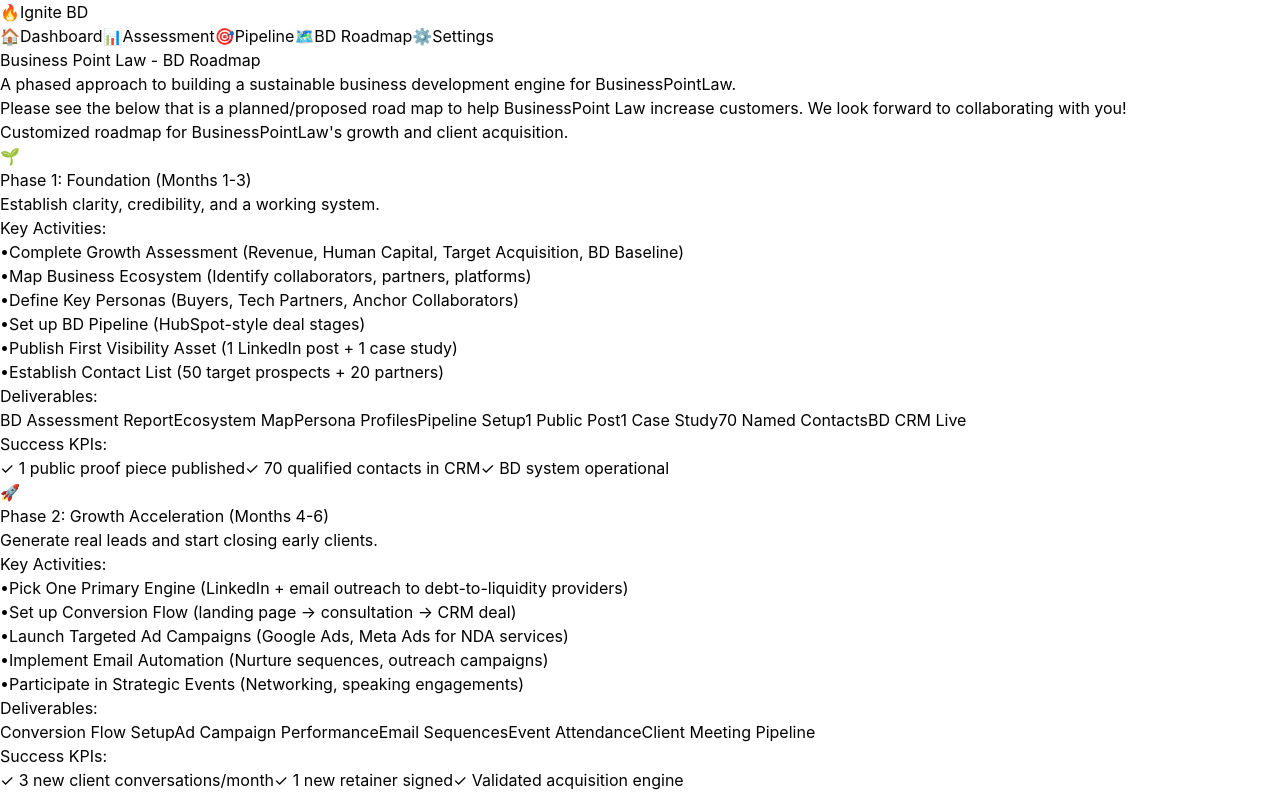
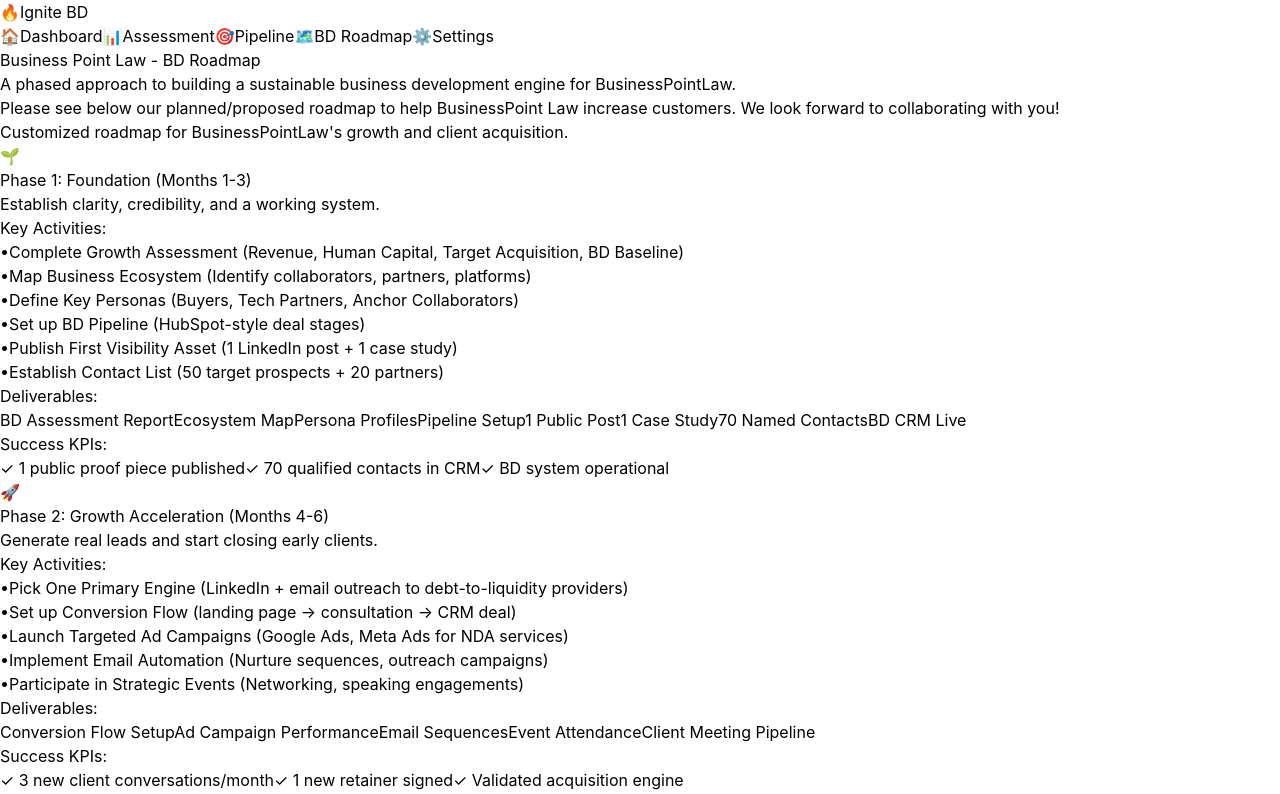
Before and after one commit to Ignite-Strategies/ignitebd-frontend, a React (Vite) app: page /businesspoint-law-proposal in a window 1280 px wide. Shown: the top 794 px of the page. Built offline with nearby package versions, Linux system fonts and the light colour scheme.

Commit message:
Improve grammar in BusinessPointLaw collaboration message

```diff
--- a/src/pages/BusinessPointLawProposal.jsx
+++ b/src/pages/BusinessPointLawProposal.jsx
@@ -124,7 +124,7 @@
             </p>
             <div className="bg-blue-50 border border-blue-200 rounded-lg p-4 mb-4">
               <p className="text-gray-800 font-medium">
-                Please see the below that is a planned/proposed road map to help BusinessPoint Law increase customers. We look forward to collaborating with you!
+                Please see below our planned/proposed roadmap to help BusinessPoint Law increase customers. We look forward to collaborating with you!
               </p>
             </div>
             <p className="text-sm text-gray-500">
```
